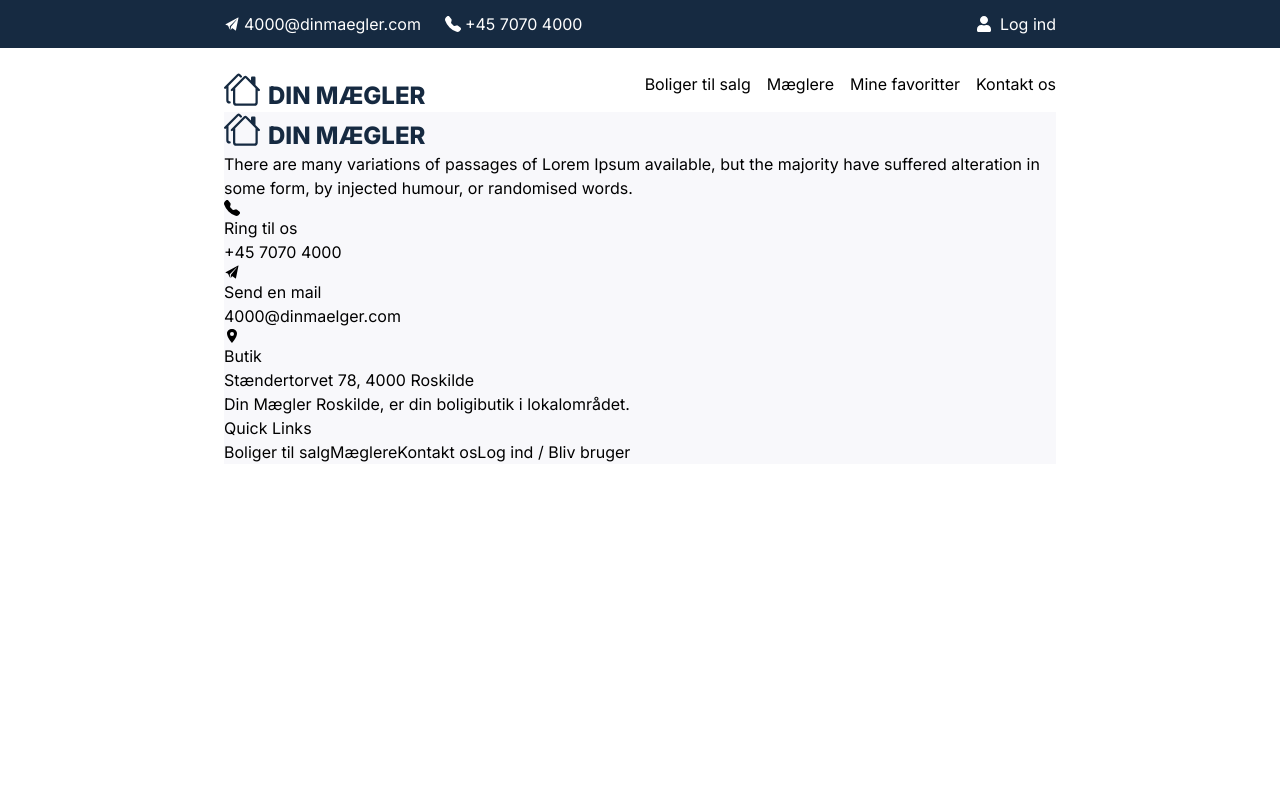
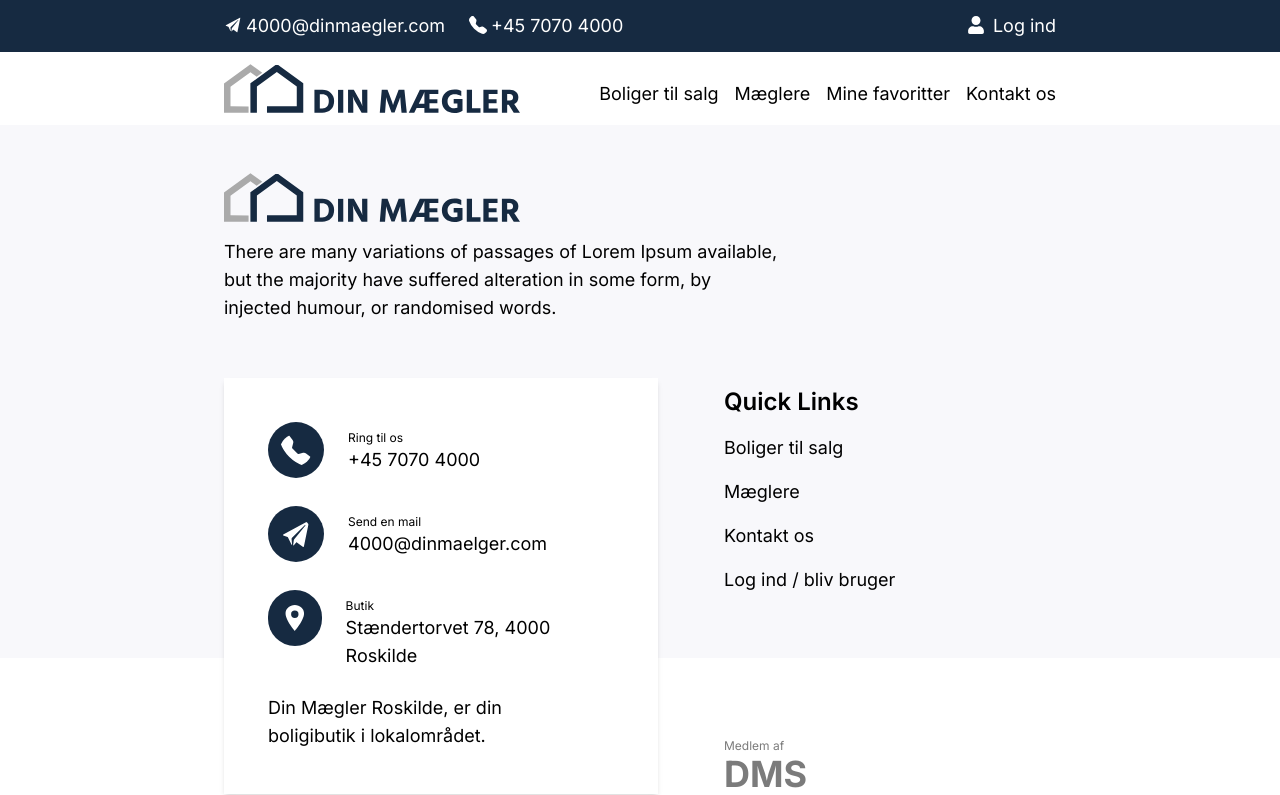
Before and after one commit to rts-cmk-wu08/praktik2-StephanieSommer, a Next.js app: page / in a window 1280 px wide. Shown: the top 795 px of the page. Built offline with nearby package versions, Linux system fonts and the light colour scheme.

Commit message:
add footer components, funktionialtet og styling

```diff
--- a/app/page.js
+++ b/app/page.js
@@ -2,7 +2,6 @@
 export default function Home() {
   return (
     <main>
-
     </main>
   )
 }
--- a/components/Footer.js
+++ b/components/Footer.js
@@ -1,51 +1,60 @@
 import Logo from "./Logo";
-import Link from "next/link";
 import { IoLocationSharp } from "react-icons/io5";
 import { IoIosPaperPlane } from "react-icons/io";
 import { BsFillTelephoneFill } from "react-icons/bs";
+import Navigation from "./Navigation";
 
 const Footer = () => {
   return (
-    <footer className="mx-56 bg-grey">
+    <footer className="py-12 bg-grey text-lg relative">
+      <div className="px-56">
         <Logo />
-      <p>
-        There are many variations of passages of Lorem Ipsum available, but the
-        majority have suffered alteration in some form, by injected humour, or
-        randomised words.
+        <p className="w-2/3 pt-4">
+          There are many variations of passages of Lorem Ipsum available, but
+          the majority have suffered alteration in some form, by injected
+          humour, or randomised words.
         </p>
-      <section>
-        <div>
-          <BsFillTelephoneFill />
-          <div>
-            <p>Ring til os</p>
+        <section className="absolute bg-white w-[434px] shadow-md p-11 mt-14">
+          <div className="flex gap-4 mb-6">
+            <BsFillTelephoneFill className="bg-blue text-white text-4 p-3 rounded-full w-14 h-14" />
+            <div className="m-2">
+              <p className="text-xs">Ring til os</p>
               <p>+45 7070 4000</p>
             </div>
           </div>
-        <div>
-          <IoIosPaperPlane />
-          <div>
-            <p>Send en mail</p>
+          <div className="flex gap-4 mb-6">
+            <IoIosPaperPlane className="bg-blue text-white text-4 p-3 rounded-full w-14 h-14" />
+            <div className="m-2">
+              <p className="text-xs">Send en mail</p>
               <p>4000@dinmaelger.com</p>
             </div>
           </div>
-        <div>
-          <IoLocationSharp />
-          <div>
-            <p>Butik</p>
+          <div className="flex gap-4">
+            <IoLocationSharp className="bg-blue text-white text-4 p-3 rounded-full w-14 h-14" />
+            <div className="m-2">
+              <p className="text-xs">Butik</p>
               <p>Stændertorvet 78, 4000 Roskilde</p>
             </div>
-          <p>Din Mægler Roskilde, er din boligibutik i lokalområdet.</p>
           </div>
+          <p className="mt-4 w-64">
+            Din Mægler Roskilde, er din boligibutik i lokalområdet.
+          </p>
         </section>
-      <div>
-        <h2>Quick Links</h2>
-        <nav>
-          <Link href="/tilsalg">Boliger til salg</Link>
-          <Link href="/maelgere">Mæglere</Link>
-          <Link href="/kontakt">Kontakt os</Link>
-          <Link href="/login">Log ind / Bliv bruger</Link>
-        </nav>
+        <div className="ml-[500px] my-16">
+          <h2 className="text-2xl font-semibold">Quick Links</h2>
+          <Navigation footer />
         </div>
+      </div>
+      <section className="bg-white py-20">
+        <p className="text-xs text-darkgrey ml-[724px]">
+          Medlem af{" "}
+          <span className="flex uppercase text-4xl font-bold">dms</span> Dansk
+          Mægler Sammenslutning
+        </p>
+      </section>
+      <section className="bg-blue text-white text-center h-16">
+        <p className="pt-4">Layout By Jit Banik 2020</p>
+      </section>
     </footer>
   );
 };
--- a/components/Header.js
+++ b/components/Header.js
@@ -6,7 +6,7 @@ import Logo from "./Logo";
 
 const Header = () => {
   return (
-    <header>
+    <header className="text-lg">
       <section className="bg-blue text-white flex justify-between px-56 py-3">
         <div className="flex gap-6">
           <p className="flex">
@@ -21,9 +21,9 @@ const Header = () => {
           <p>Log ind</p>
         </div>
       </section>
-      <section className="flex justify-between mx-56 mt-6">
+      <section className="flex justify-between mx-56 my-3">
         <Logo />
-        <Navigation />
+        <Navigation header />
       </section>
     </header>
   );
--- a/components/Logo.js
+++ b/components/Logo.js
@@ -1,11 +1,9 @@
-import { BsHouses } from "react-icons/bs";
+import Image from "next/image";
+import dinmaegler from "/public/dinmaegler.svg"
 
 const Logo = () => {
   return (
-    <div className=" flex text-blue gap-2">
-      <BsHouses className="text-4xl" />
-      <h2 className="uppercase font-extrabold text-2xl mt-2">din mægler</h2>
-    </div>
+      <Image src={dinmaegler} />
   );
 };
 
--- a/components/Navigation.js
+++ b/components/Navigation.js
@@ -1,12 +1,13 @@
 import Link from "next/link";
 
-const Navigation = () => {
+const Navigation = ({ header, footer }) => {
   return (
-    <nav className="flex gap-4">
+    <nav className={`flex gap-4 mt-4 ${footer && "flex-col"}`}>
       <Link href="/tilsalg">Boliger til salg</Link>
       <Link href="/maeglere">Mæglere</Link>
-      <Link href="/favoritter">Mine favoritter</Link>
+      {header && <Link href="/favoritter">Mine favoritter</Link>}
       <Link href="/kontakt">Kontakt os</Link>
+      {footer && <Link href="/login">Log ind / bliv bruger</Link>}
     </nav>
   );
 };
--- a/tailwind.config.js
+++ b/tailwind.config.js
@@ -8,8 +8,9 @@ module.exports = {
   theme: {
     extend: {
       colors: {
-        "blue": "#162A41",
-        "grey": "#F8F8FB",
+        blue: "#162A41",
+        grey: "#F8F8FB",
+        darkgrey: "#7B7B7B",
       },
     },
   },
```
Also changed, not shown: public/dinmaegler.svg (added). Lines whose indentation alone changed are shown as unchanged.
